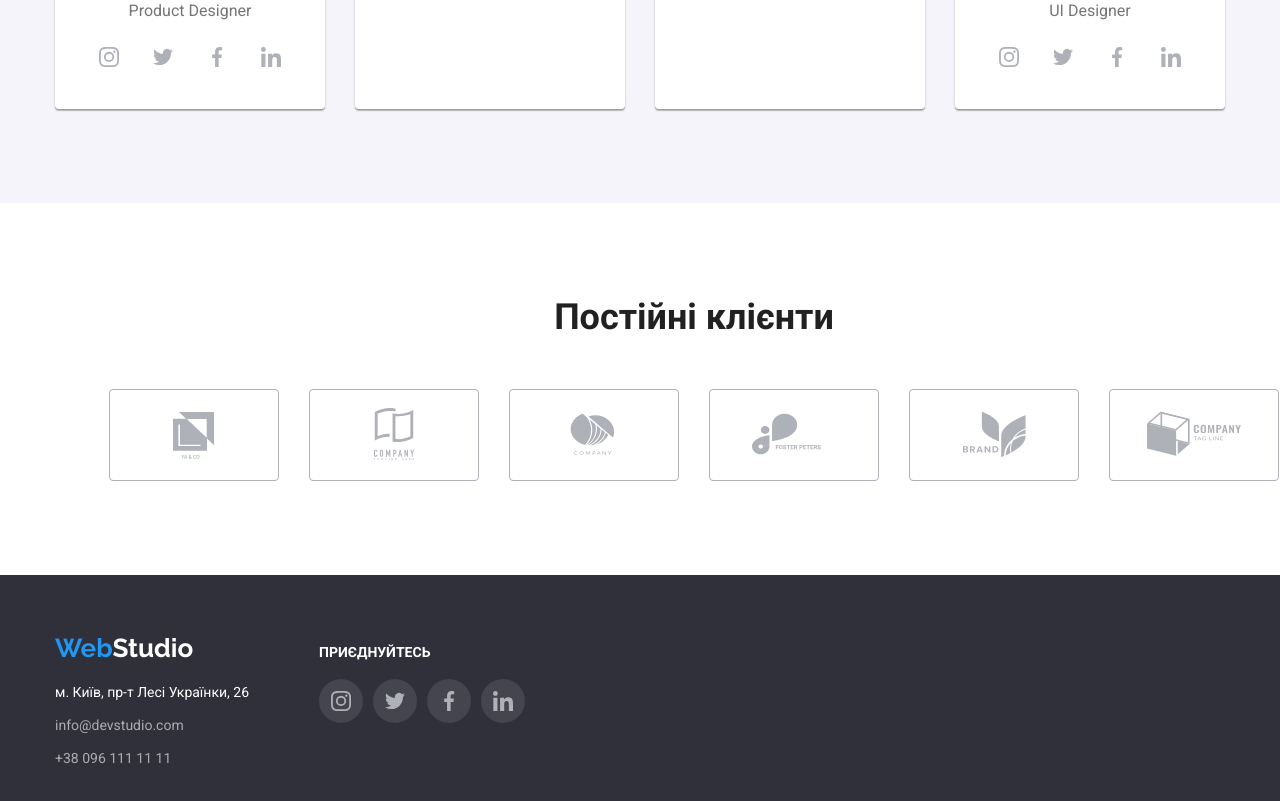
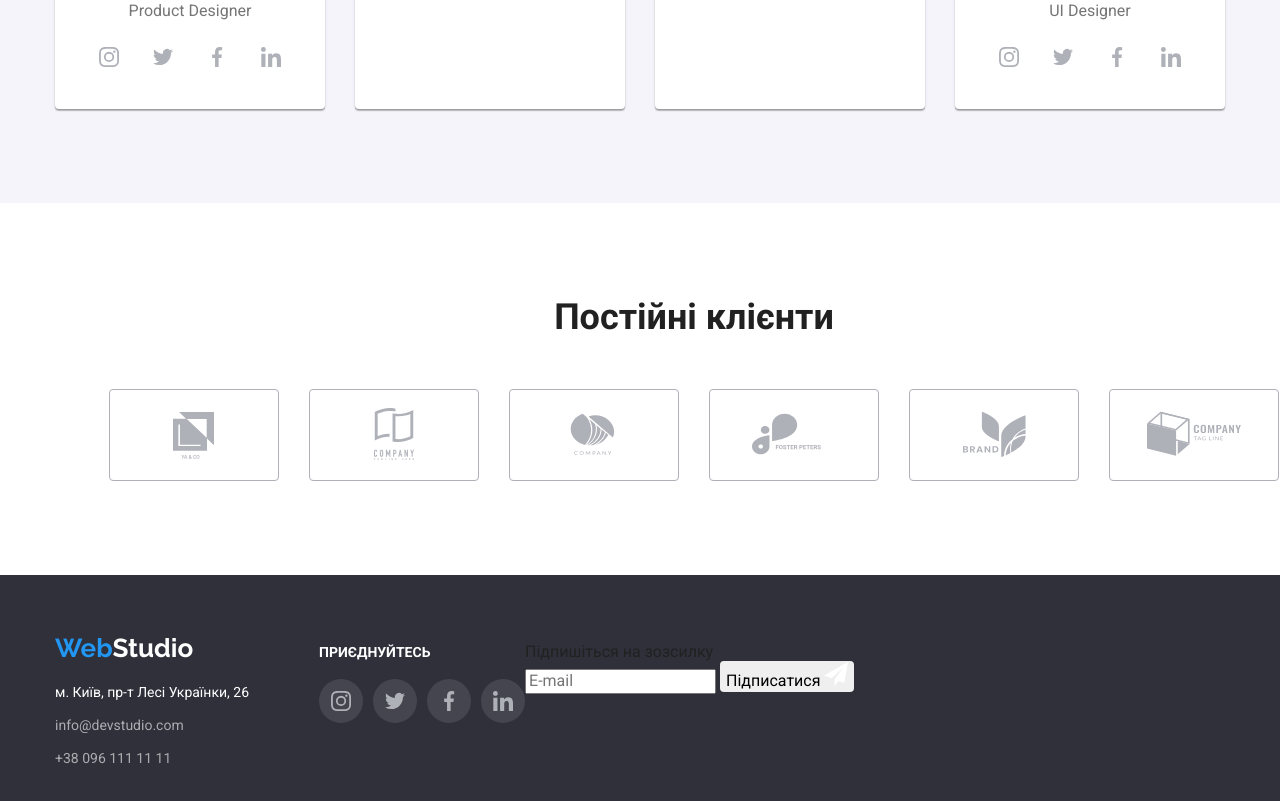
Before and after one commit to KatyaOskolkova/goit-markup-hw-06, a plain HTML site: page index.html in a window 1280 px wide. Shown: the part 1882-2683 px from the top of the page. Drawn offline with nearby package versions, Linux system fonts and the light colour scheme.

Commit message:
додає розмітку інпуту у футері

```diff
--- a/index.html
+++ b/index.html
@@ -468,6 +468,27 @@
         </li>
         </ul>
         </div>
+        <div class="footer-right">
+    <p class="form-title">Підпишіться на зозсилку</p>
+    <form action="#" class="mailing-form">
+        <label for="email" class="visually-hidden">
+            E-mail
+        </label>
+    <div class="subscribe-wrapper">
+    <input
+    type="email"
+    id="email"
+    name="email"
+    placeholder="E-mail"
+    class="mailing-input">
+    <button class="subscribe-button" type="submit">Підписатися
+        <svg class="icon-send" width="24" height="24">
+            <use href="./images/icons.svg#iconsend"></use>
+        </svg>
+    </button>
+    </form>
+    </div>
+</div>
 </div>
 </footer>
 <div class="backdrop is-hidden" data-modal>
```
